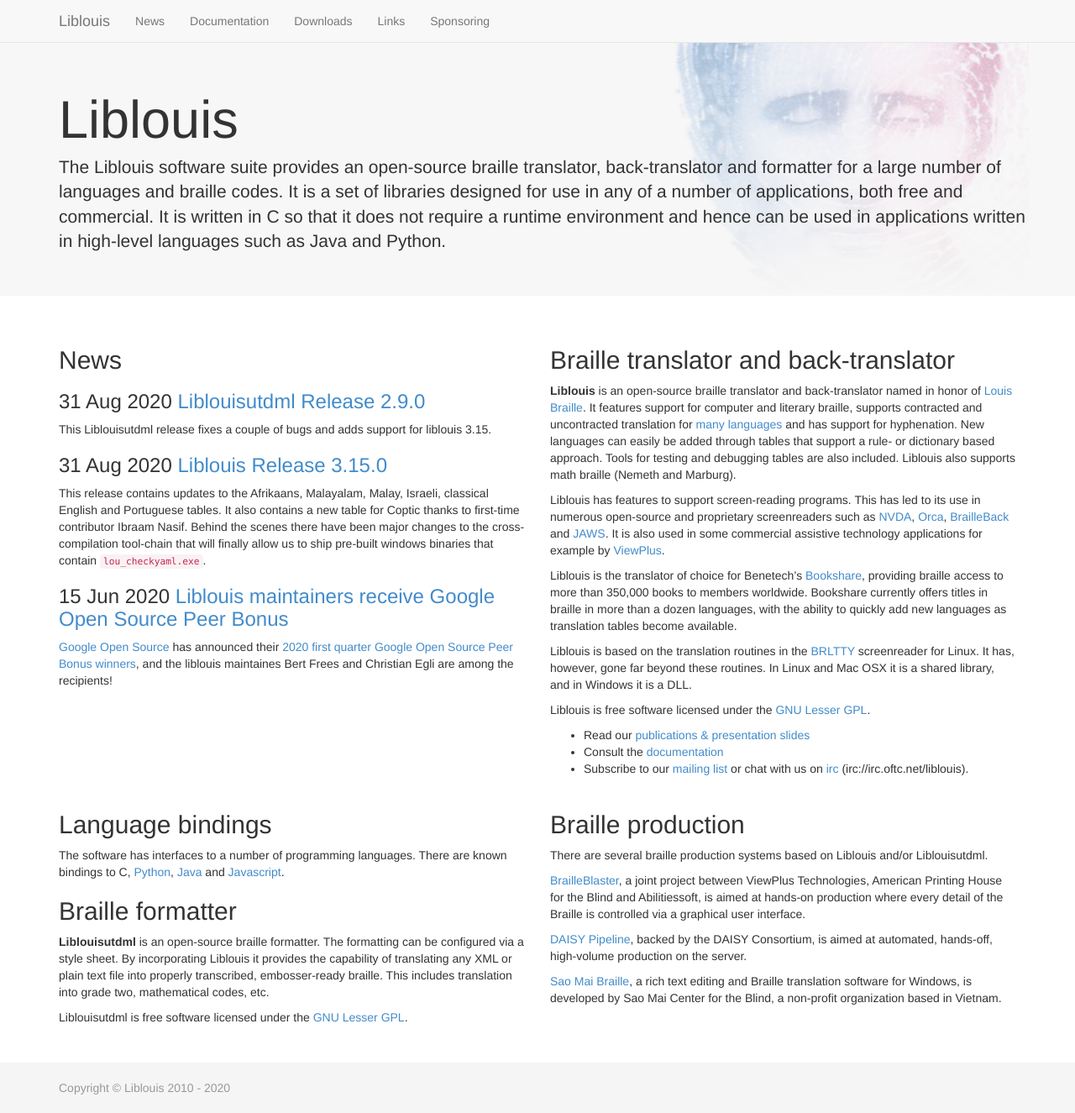
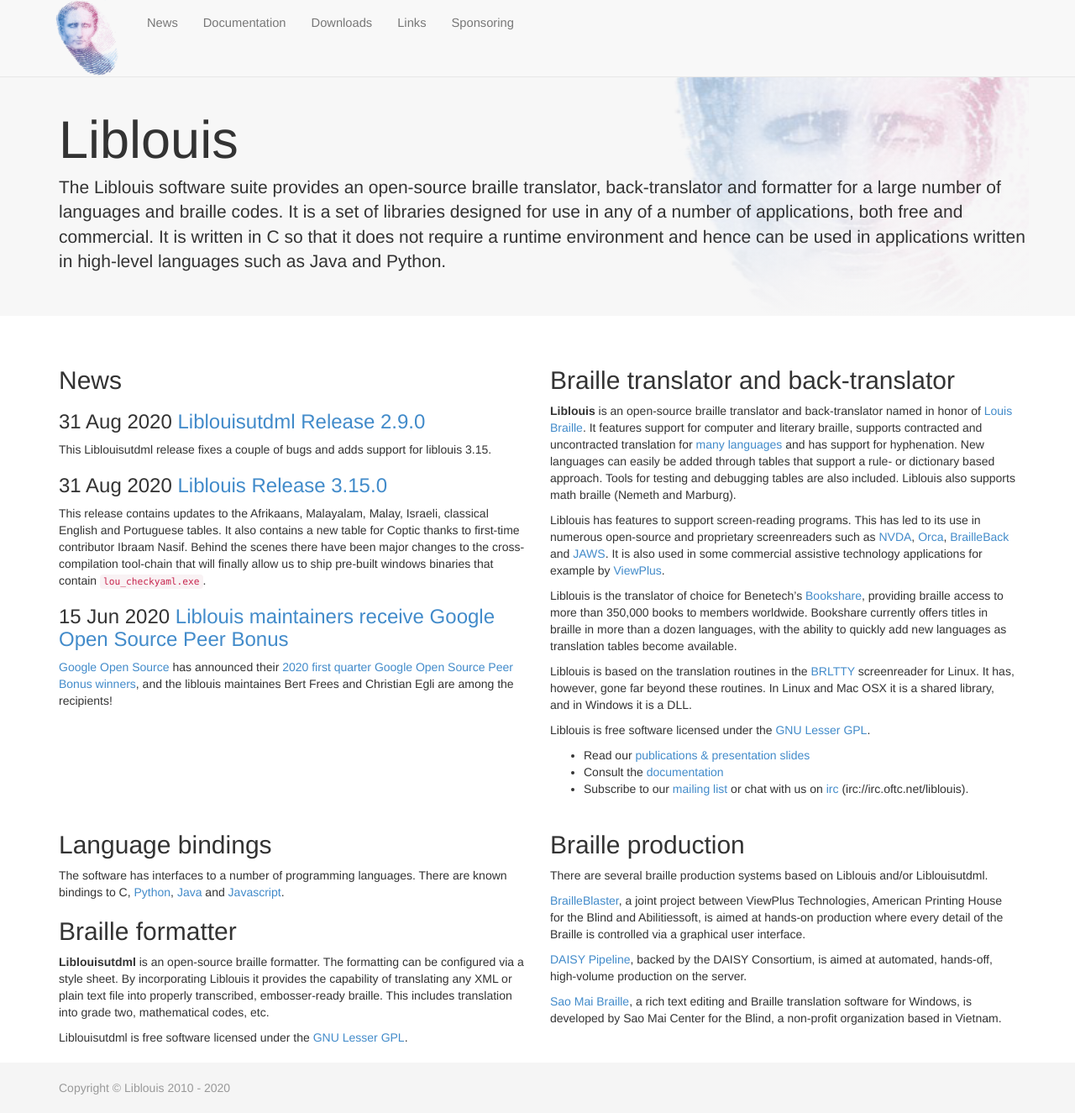
Before and after one commit to liblouis/liblouis.github.io, a Jekyll site: the page built from index.md, in a window 1280 px wide and 1325 px high. Shown: the whole window at 84% size. Built offline with Jekyll 4.4.1, drawn with Linux system fonts in a browser that asks for light colours.

Commit message:
Also add image to navigation bar

```diff
--- a/_layouts/base.html
+++ b/_layouts/base.html
@@ -10,6 +10,7 @@
 
     <link href="{{ site.baseurl }}/css/bootstrap.min.css" rel="stylesheet" type="text/css">
     <link href="{{ site.baseurl }}/css/sticky-footer-navbar.css" rel="stylesheet" type="text/css">
+    <link href="{{ site.baseurl }}/css/base.css" rel="stylesheet" type="text/css" type="text/css">
 
     <!-- HTML5 shim and Respond.js IE8 support of HTML5 elements and media queries -->
     <!--[if lt IE 9]>
--- /dev/null
+++ b/css/base.scss
@@ -0,0 +1,66 @@
+---
+---
+
+body {
+	padding-top: 70px;
+}
+
+#wrap > .container {
+	padding-top: 10px;
+}
+
+.navbar {
+	z-index: 99;
+	&.navbar-default {
+		.navbar-brand,
+		.navbar-brand:hover,
+		.navbar-brand:focus {
+			color: transparent;
+			size: 1px;
+			width: 50px;
+			background-image: url({{site.baseurl}}/images/louis.png);
+			background-position: left top;
+			background-repeat: no-repeat;
+			background-size: 51px 50px;
+			outline-color: #777;
+		}
+	}
+	.nav > li > span {
+		display: block;
+		color: #777;
+		padding: 10px 15px;
+		&:hover,
+		&:focus {
+			color: #333;
+		}
+	}
+}
+
+@media(min-width:768px) {
+	.navbar {
+		font-size: 105%;
+		&.navbar-default {
+			.navbar-brand,
+			.navbar-brand:hover,
+			.navbar-brand:focus {
+				background-size: 93px 90px;
+				height: 91px;
+				width: 90px;
+			}
+		}
+		> .container > .navbar-collapse.collapse {
+			position: relative;
+			padding-top: 10px;
+			margin-left: 90px;
+		}
+		.nav {
+			margin-right: 120px;
+			> li {
+				position: static;
+				> a {
+					padding: 7px 15px;
+				}
+			}
+		}
+	}
+}
--- a/css/front.scss
+++ b/css/front.scss
@@ -2,11 +2,7 @@
 ---
 
 body {
-	padding-top: 26px;
-}
-
-#wrap > .container {
-	padding-top: 10px;
+	padding-top: 50px;
 }
 
 .jumbotron {
```
